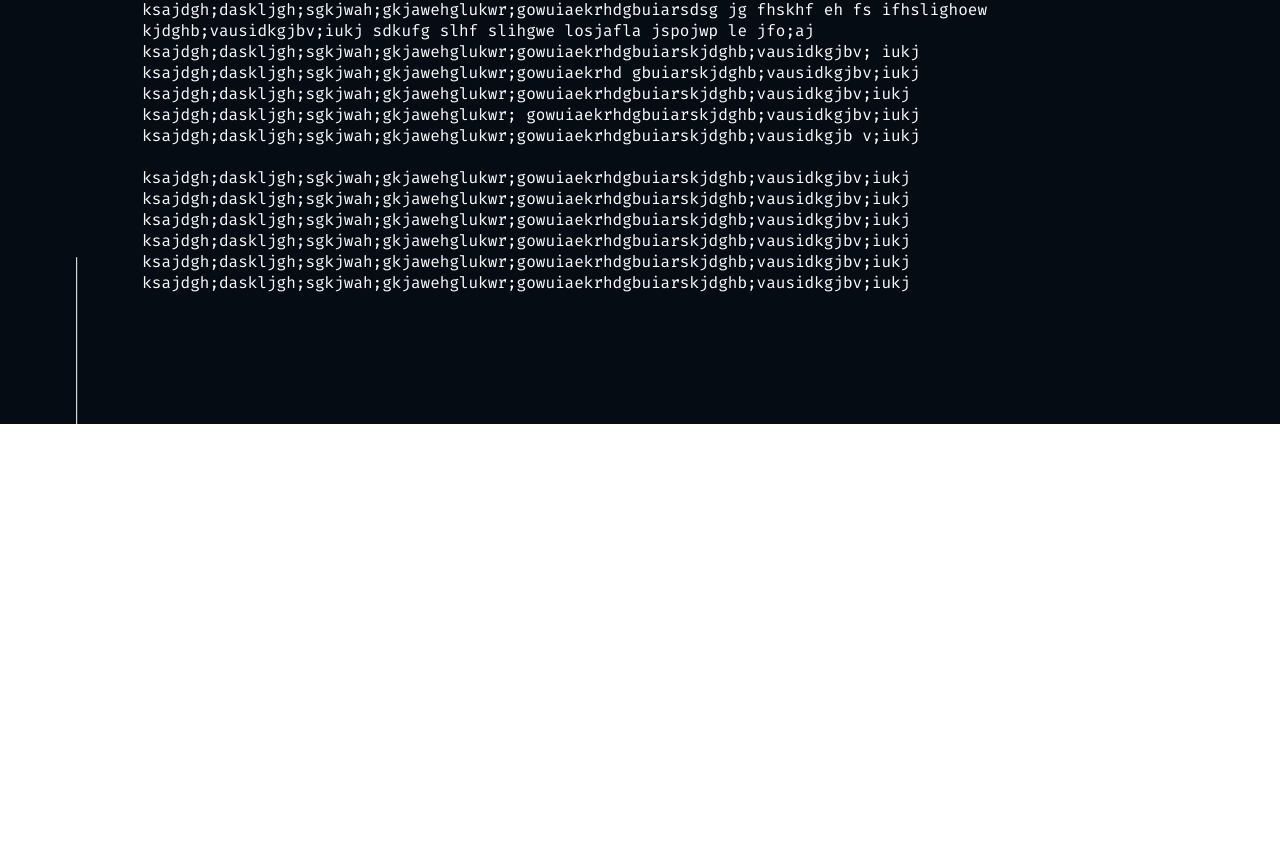
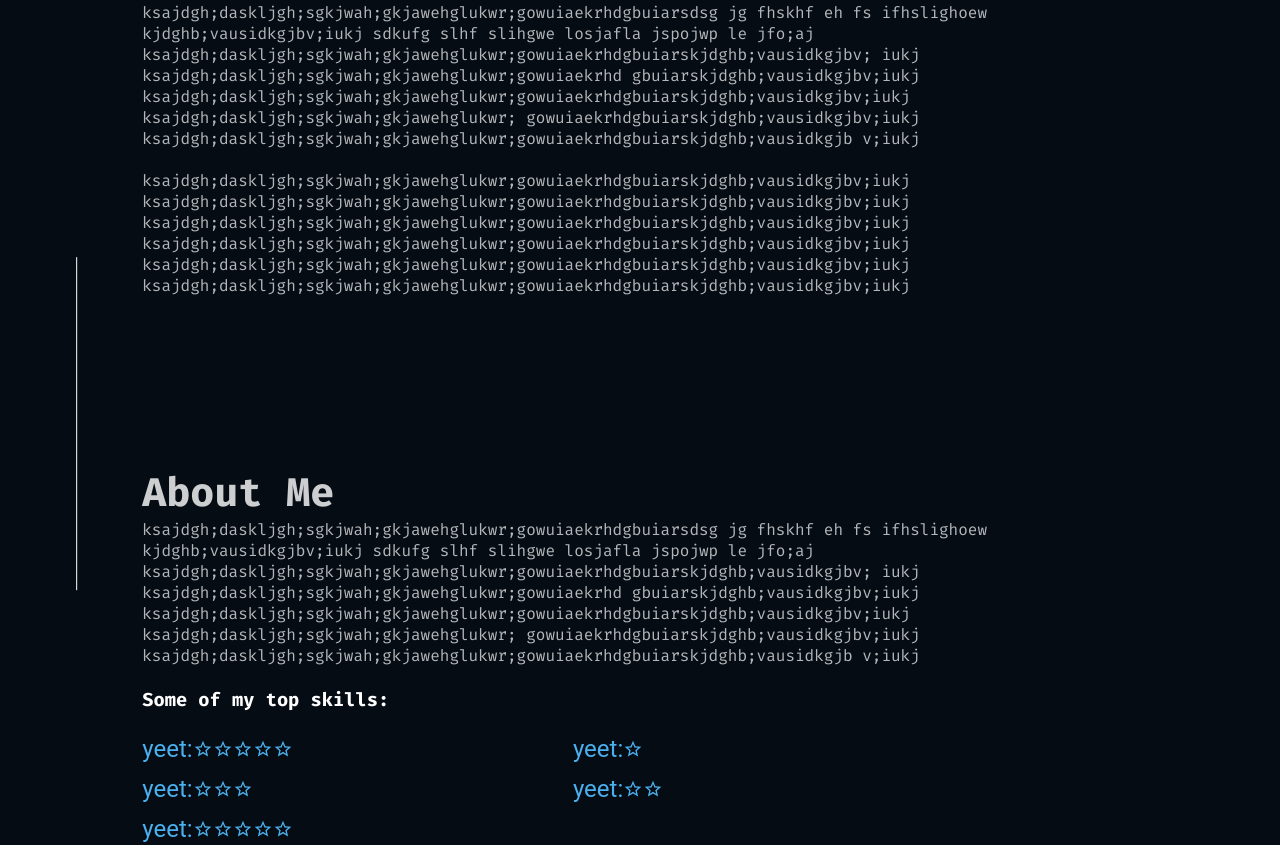
Before and after one commit to almaraz333/portfolio, a React (Create React App) app: page / in a window 1280 px wide. Shown: the part 376-1225 px from the top of the page. Before the commit the page ends 800 px from the top, so only its background shows below. Built offline with nearby package versions, Linux system fonts and the light colour scheme.

Commit message:
more layout, addes skills, wip

```diff
--- a/package.json
+++ b/package.json
@@ -3,6 +3,9 @@
   "version": "0.1.0",
   "private": true,
   "dependencies": {
+    "@devexpress/dx-react-chart": "^2.7.5",
+    "@devexpress/dx-react-chart-material-ui": "^2.7.5",
+    "@devexpress/dx-react-core": "^2.7.5",
     "@material-ui/icons": "^4.11.2",
     "@testing-library/jest-dom": "^5.11.4",
     "@testing-library/react": "^11.1.0",
--- a/src/components/Logo.tsx
+++ b/src/components/Logo.tsx
@@ -2,7 +2,7 @@ import logo from "../images/logo.png";
 
 export const Logo = () => {
   return (
-    <div>
+    <div className="logo">
       <img
         src={logo}
         alt="logo, upside down triangle with C"
--- /dev/null
+++ b/src/components/generic/Spacer.tsx
@@ -0,0 +1,3 @@
+export const Spacer = () => {
+  return <div className="spacer" />;
+};
--- /dev/null
+++ b/src/components/mainContent/About/About.tsx
@@ -0,0 +1,25 @@
+export const About = () => {
+  return (
+    <div className="about">
+      {" "}
+      <h2 style={{ color: "white" }} className="sub-name">
+        About Me
+      </h2>
+      <p>
+        ksajdgh;daskljgh;sgkjwah;gkjawehglukwr;gowuiaekrhdgbuiarsdsg jg fhskhf
+        eh fs ifhslighoew kjdghb;vausidkgjbv;iukj sdkufg slhf slihgwe losjafla
+        jspojwp le jfo;aj
+        ksajdgh;daskljgh;sgkjwah;gkjawehglukwr;gowuiaekrhdgbuiarskjdghb;vausidkgjbv;
+        iukj ksajdgh;daskljgh;sgkjwah;gkjawehglukwr;gowuiaekrhd
+        gbuiarskjdghb;vausidkgjbv;iukj
+        ksajdgh;daskljgh;sgkjwah;gkjawehglukwr;gowuiaekrhdgbuiarskjdghb;vausidkgjbv;iukj
+        ksajdgh;daskljgh;sgkjwah;gkjawehglukwr;
+        gowuiaekrhdgbuiarskjdghb;vausidkgjbv;iukj
+        ksajdgh;daskljgh;sgkjwah;gkjawehglukwr;gowuiaekrhdgbuiarskjdghb;vausidkgjb
+        v;iukj
+        <br />
+        <br />
+      </p>
+    </div>
+  );
+};
--- /dev/null
+++ b/src/components/mainContent/About/Skill.tsx
@@ -0,0 +1,20 @@
+import { Box, Typography } from "@material-ui/core/";
+import StarBorderIcon from "@material-ui/icons/StarBorder";
+
+type SkillProps = {
+  label: string;
+  stars: number;
+};
+
+export const Skill = ({ label, stars }: SkillProps) => {
+  const star = <StarBorderIcon color="primary" fontSize="small" />;
+  return (
+    <Box display="flex" alignItems="center">
+      <Typography variant="h5" color="primary">
+        {`${label}: `}
+      </Typography>
+
+      {new Array(stars).fill(star)}
+    </Box>
+  );
+};
--- /dev/null
+++ b/src/components/mainContent/About/Skills.tsx
@@ -0,0 +1,29 @@
+import Grid from "@material-ui/core/Grid";
+import { Skill } from "./Skill";
+
+export type Skill = {
+  skill: string;
+  stars: number;
+};
+export const Skills = () => {
+  const skills: Skill[] = [
+    { skill: "yeet", stars: 5 },
+    { skill: "yeet", stars: 1 },
+    { skill: "yeet", stars: 3 },
+    { skill: "yeet", stars: 2 },
+    { skill: "yeet", stars: 5 },
+  ];
+  return (
+    <div>
+      <h3>Some of my top skills:</h3>
+      <br />
+      <Grid container spacing={1}>
+        {skills.map((skill) => (
+          <Grid item xs={6}>
+            <Skill label={skill.skill} stars={skill.stars} />
+          </Grid>
+        ))}
+      </Grid>
+    </div>
+  );
+};
--- a/src/components/mainContent/MainContent.tsx
+++ b/src/components/mainContent/MainContent.tsx
@@ -1,3 +1,6 @@
+import { Spacer } from "../generic/Spacer";
+import { About } from "./About/About";
+import { Skills } from "./About/Skills";
 import { Bio } from "./Bio";
 import { MainTitle } from "./MainTitle";
 
@@ -6,6 +9,9 @@ export const MainContent = () => {
     <div className="main">
       <MainTitle />
       <Bio />
+      <Spacer />
+      <About />
+      <Skills />
     </div>
   );
 };
--- a/src/scss/app.scss
+++ b/src/scss/app.scss
@@ -8,13 +8,16 @@
     margin: 0;
     font-family: "Fira";
 }
+p, h3{
+    color: white;
+}
 p{
-    color: white;
+    opacity: .7;
 }
 .app{
     background-color: #050C14;
-    width: 100vw;
-    height: 100vh;
+    width: 100%;
+    height: 100%;
     display: grid;
     grid-template-columns:.5fr repeat(4, 1fr);
     grid-template-rows: 100px auto;
@@ -23,16 +26,25 @@ p{
     'side main main main .'
     ;
 }
+
+.spacer{
+    padding: 10% 0;
+}
 .nav{
-    padding: 1% 1% 1% 1%;
+    padding: 1%;
     grid-area: nav;
     display: grid;
     grid-template-columns: repeat(5, 1fr);
     grid-template-areas: 'image . . links links';
+    .links{
+        grid-area: links;
+    }
+    .logo{
+        padding: 1% 0;
+        position: fixed;
+    }
 }
-.links{
-    grid-area: links;
-}
+
 .side{
     grid-area: side;
     .side-line{
@@ -48,7 +60,7 @@ p{
 .main{
     grid-area: main;
     .bio{
-        padding: 5% 0 0 0;
+        padding: 5.333% 0 0 0;
     }
     .name{
         color: white;
```
Also changed, not shown: 1 other file (tests, documents, lock files or other folders).
